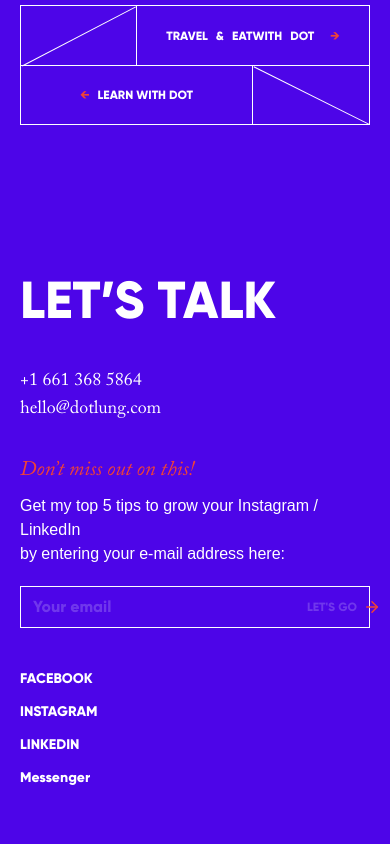
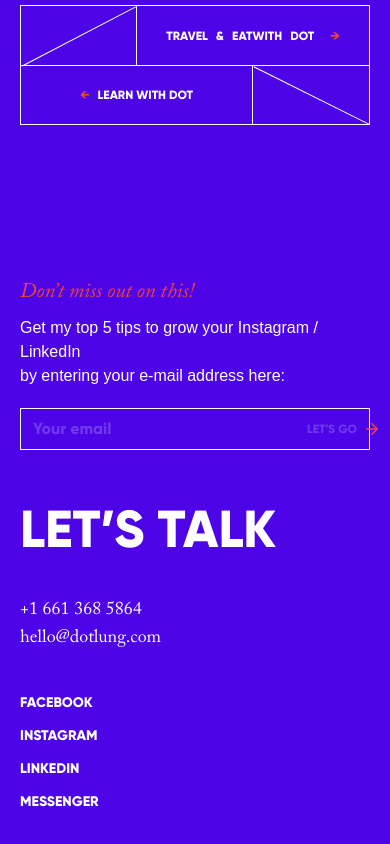
Before and after one commit to ArnabShikder24/dotlung-frontend, a Next.js app: page /learn-with-dot in a window 390 px wide. Shown: the part 4649-5493 px from the top of the page. Before the commit the page ends 5469 px from the top, so only its background shows below. Built offline with nearby package versions, Linux system fonts and the light colour scheme; a web font is replaced by a local one.

Commit message:
footer fixed

```diff
--- a/src/app/contact/page.tsx
+++ b/src/app/contact/page.tsx
@@ -43,7 +43,7 @@ const Contact = () => {
                 <p>hello@dotlung.com</p>
               </div>
               <div className="flex flex-col text-lg gap-5 my-10">
-                {["FACEBOOK", "INSTAGRAM", "LINKEDIN"].map((platform) => (
+                {["FACEBOOK", "INSTAGRAM", "LINKEDIN", "MESSENGER"].map((platform) => (
                   <a key={platform} href="#" className="text-sm hover:underline font-bold font-gilroy">
                     {platform}
                   </a>
@@ -76,8 +76,8 @@ const Contact = () => {
                 <p>+1 661 368 5864</p>
                 <p>hello@dotlung.com</p>
               </div>
-              <div className="flex flex-col text-lg gap-5 space-y-3 mt-28">
-                {["FACEBOOK", "INSTAGRAM", "LINKEDIN"].map((platform) => (
+              <div className="flex flex-col text-lg gap-5 mt-28">
+                {["FACEBOOK", "INSTAGRAM", "LINKEDIN", "MESSENGER"].map((platform) => (
                   <a key={platform} href="#" className="text-sm hover:underline font-bold font-gilroy">
                     {platform}
                   </a>
--- a/src/components/Footer.tsx
+++ b/src/components/Footer.tsx
@@ -26,6 +26,16 @@ const Footer = () => {
           <div className="flex w-full">
             <div className="mx-auto w-full">
               <div className="lg:flex items-center gap-12 justify-between">
+                <div className="md:hidden mb-10">
+                  <p className="italic text-secondary font-caslon text-[1.3rem] md:text-[1.375rem] mt-4">
+                    Don’t miss out on this!
+                  </p>
+                  <p className="mt-2 text-base font-asty">
+                    Get my top 5 tips to grow your Instagram / LinkedIn <br/>by
+                    entering your e-mail address here:
+                  </p>
+                  <EmailInput />
+                </div>
                 <div className="mb-7 md:mb-0">
                   <h1 className="text-[3.25rem] md:text-[4.1875rem] font-extrabold font-gilroy">LET’S TALK</h1>
                 </div>
@@ -35,7 +45,7 @@ const Footer = () => {
                 </div>
               </div>
               <div className="lg:flex gap-4 justify-between mt-3">
-                <div>
+                <div className="hidden md:block">
                   <p className="italic text-secondary font-caslon text-[1.3rem] md:text-[1.375rem] mt-4">
                     Don’t miss out on this!
                   </p>
@@ -56,7 +66,7 @@ const Footer = () => {
                     LINKEDIN
                   </a>
                   <a href="#" style={{fontSize:14}} className="hover:underline mb-3">
-                    Messenger
+                    MESSENGER
                   </a>
                 </div>
               </div>
```
